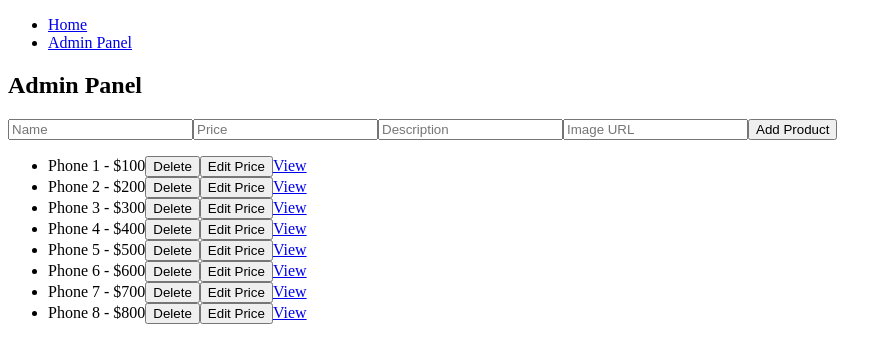
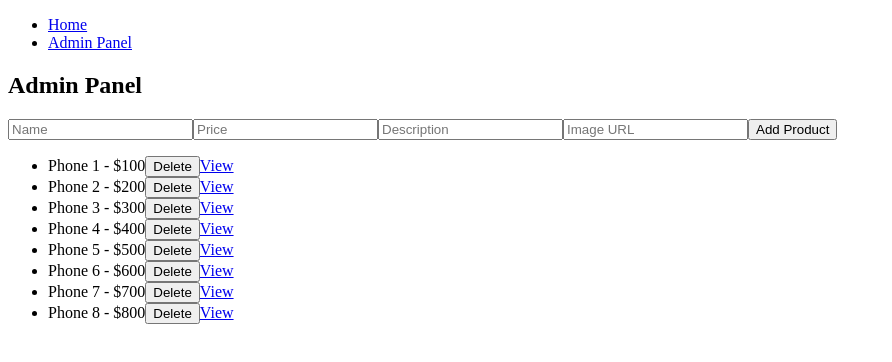
Before and after one commit to acciojob/mobile-store-happydagar6, a React app: page /admin in a window 1280 px wide. Shown: the top 362 px of the page, without its empty margins (0-892 px from the left). Built offline with nearby package versions, Linux system fonts and the light colour scheme.

Commit message:
fix: Remove edit price button from AdminPanel

```diff
--- a/src/components/AdminPanel.js
+++ b/src/components/AdminPanel.js
@@ -28,10 +28,6 @@ function AdminPanel({ products, addProduct, deleteProduct, editProduct }) {
             {product.name} - ${product.price}
 
             <button className="float-right" onClick={() => deleteProduct(product.id)}>Delete</button>
-            <button className="edit-btn" onClick={() => {
-              const newPrice = prompt("Enter new price:", product.price);
-              if (newPrice) editProduct(product.id, parseInt(newPrice));
-            }}>Edit Price</button>
             <Link to={`/products/${product.id}`}>View</Link>
           </li>
         ))}
```
